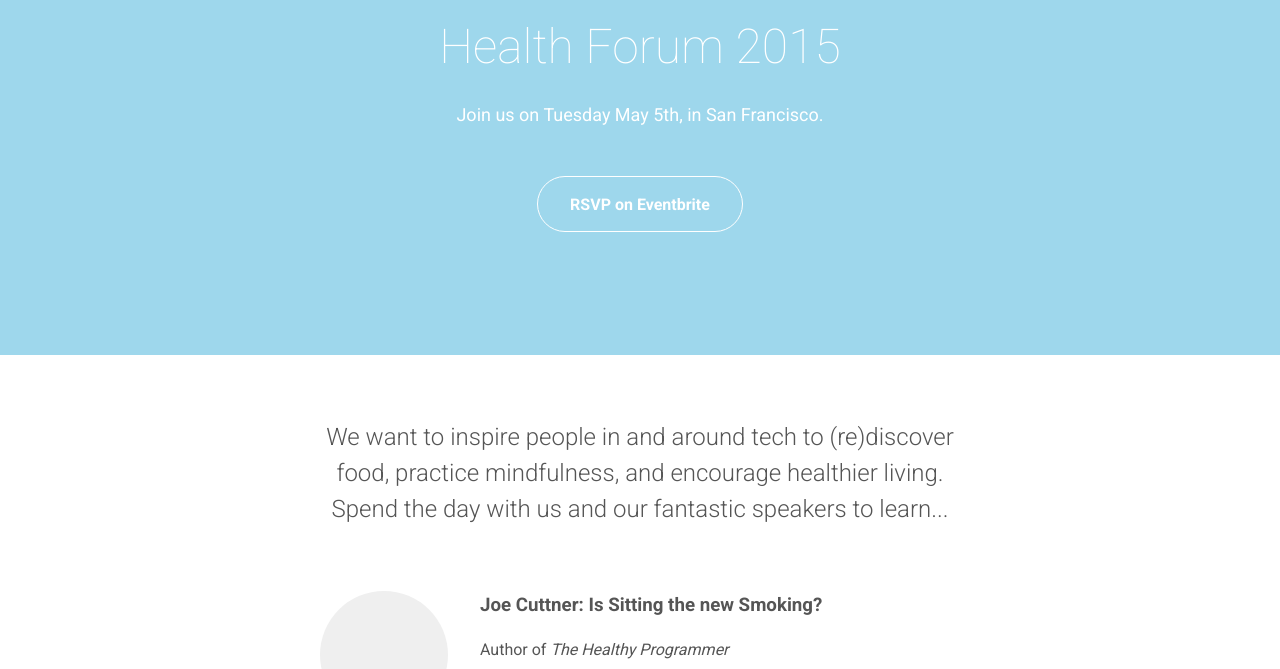
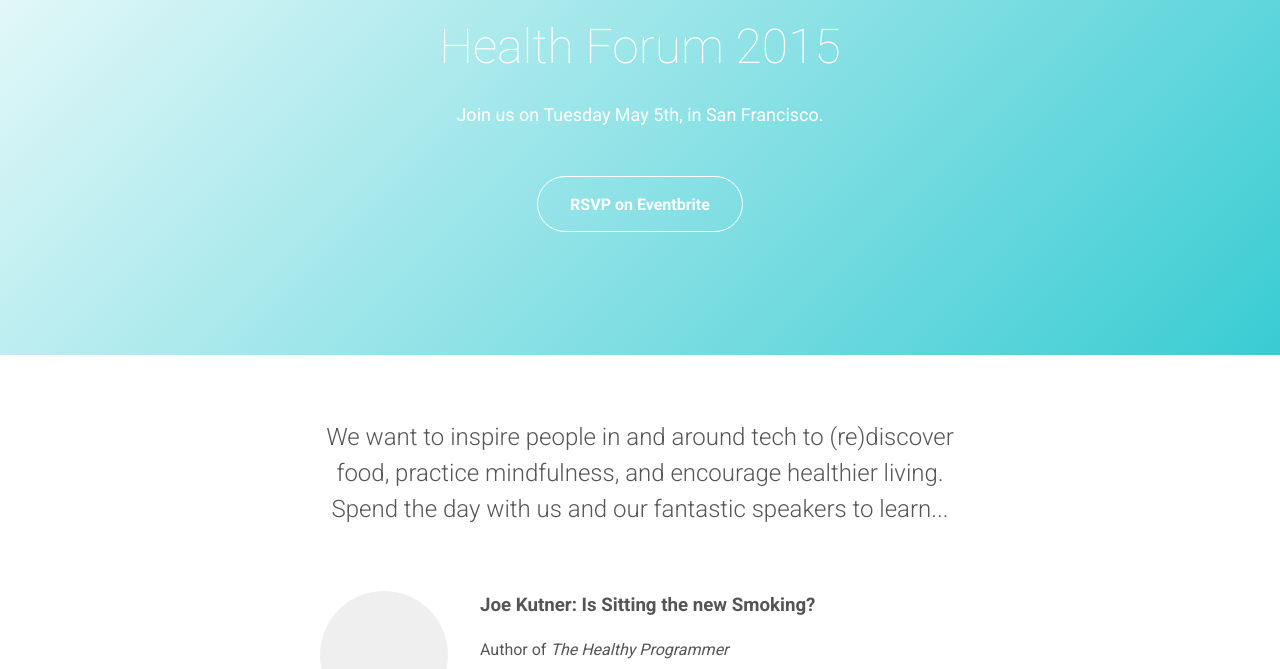
Before and after one commit to max/health-forum, a website: page index.html in a window 1280 px wide. Shown: the part 285-954 px from the top of the page. Drawn offline with Linux system fonts and the light colour scheme.

Commit message:
Fix Joes name

```diff
--- a/index.html
+++ b/index.html
@@ -38,7 +38,7 @@
               <div class="Speaker-avatar"></div>
 
               <div class="Speaker-body">
-                <h3>Joe Cuttner: Is Sitting the new Smoking?</h3>
+                <h3>Joe Kutner: Is Sitting the new Smoking?</h3>
                 <p>Author of <em>The Healthy Programmer</em></p>
 
                 <p>
--- a/styles.css
+++ b/styles.css
@@ -7,7 +7,7 @@ body {
 
 .Hero {
   align-items: center;
-  background: #9ED7EC;
+  background: linear-gradient(135deg, #FFF, #39CCD3) #9ED7EC;
   color: white;
   display: flex;
   flex-direction: column;
```
Also changed, not shown: logo-potted-plant.svg (added).
